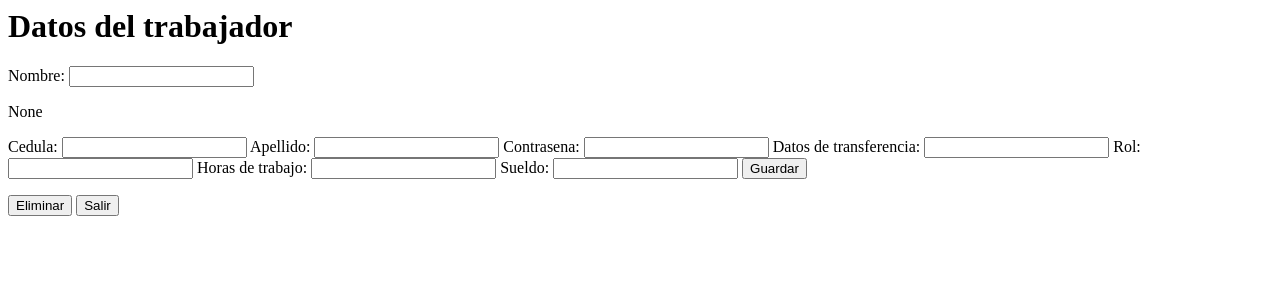
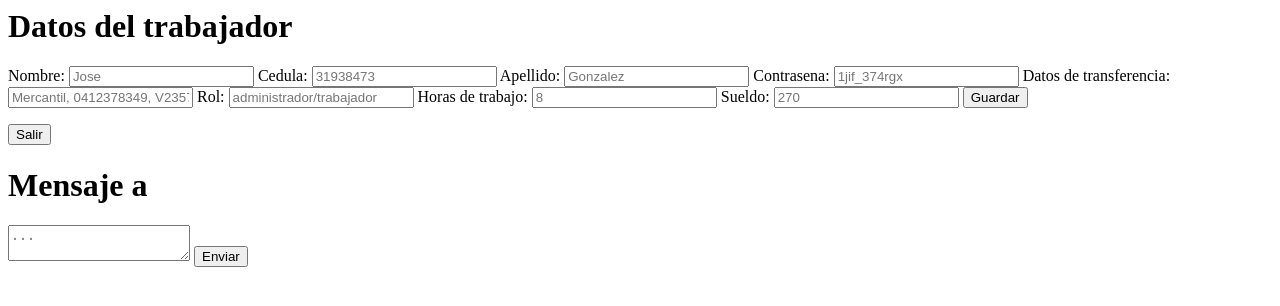
Before and after one commit to paticow/bd_proyecto_final, a Flask app: page /perfil/1/1 in a window 1280 px wide. Shown: the top 306 px of the page. Run offline with Flask 3, Linux system fonts and the light colour scheme; the visitor is signed in with stand-in values (Sample User, id 1); data comes from the database, SQL or seed files in the repository.

Commit message:
edicion de perfil, seleccion de botones de la vista perfil, creacion de mensajes, habilitados

```diff
--- a/main.py
+++ b/main.py
@@ -26,7 +26,10 @@ def trabajador():
 @app.route('/perfil/<modo>/<cedula>')
 #modo: administrador, trabajador, eliminar, crear
 def perfil(modo, cedula):
-    user = getTrabajador(session['cedula']) if modo != "eliminar" else cedula
+    user = []
+    if modo == "administrador" or modo == "trabajador" : user = getTrabajador(session['cedula'])
+    if modo == "eliminar" : user = getTrabajador(cedula)
+    if modo == "crear" : user = []
     return render_template('perfil.html', modo=modo, user=user)
 
 @app.route('/mensaje/<modo>')
@@ -47,6 +50,7 @@ def login():
         usuario = cursor.fetchone()
         session['cedula'] = usuario[0]
         session['rol'] = usuario[4]
+        setUserStatus(session['cedula'], 1)
         return redirect(url_for('home'))
     else:
         return redirect(url_for('index'))
@@ -66,15 +70,21 @@ def createUser():
 def modifyUser():
     if request.method == 'POST':
         cursor = connection.cursor()
-        print(trabajador)
-        sql_administrador = "UPDATE trabajador SET nombre=%s, apellido=%s, cedula=%s, datos_transferencia=%s, rol=%s, horas=%s WHERE cedula=%s"
-        sql_trabajador = "UPDATE trabajador SET nombre=%s, apellido=%s, cedula=%s, datos_transferencia=%s WHERE cedula=%s"
-        if session['rol'] == 'administrador':
-            cursor.execute(sql_administrador, [request.form['nombre'], request.form['apellido'], request.form['cedula'], request.form['datos_transferencia'], request.form['rol'], request.form['horas'], request.form['cedula']])
-        else:
-            cursor.execute(sql_administrador, [request.form['nombre'], request.form['apellido'], request.form['cedula'], request.form['datos_transferencia'], request.form['cedula']])
+        print(request.form)
+        sql = "UPDATE trabajador SET nombre=%s, apellido=%s, cedula=%s, datos_transferencia=%s, rol=%s, horas=%s WHERE cedula=%s"
+        cursor.execute(sql, [request.form['nombre'], request.form['apellido'], request.form['cedula'], request.form['datos_transferencia'], request.form['rol'], request.form['horas'], request.form['cedula']])
+        session['nombre'] = request.form['nombre']
+        connection.commit()
+        return redirect(url_for('home'))
+    else:
+        pass
 
-        session['nombre'] = request.form['nombre']
+@app.route('/sendMessage', methods=['GET', 'POST'])
+def sendMessage():
+    if request.method == 'POST':
+        cursor = connection.cursor()
+        sql = "INSERT INTO mensaje (fk_administrador, fk_trabajador, contenido, leido) VALUES (%s, %s, %s, %s)"
+        cursor.execute(sql, [session['cedula'], request.form['cedula'], request.form['contenido'], 0])
         connection.commit()
         return redirect(url_for('home'))
     else:
@@ -82,6 +92,7 @@ def modifyUser():
 
 @app.route('/logout')
 def logout():
+    setUserStatus(session['cedula'], 0)
     session.pop('nombre', None)
     session.pop('contrasena', None)
     session.pop('rol', None)
@@ -107,5 +118,11 @@ def getTrabajador(cedula):
     cursor.execute(sql, [cedula])
     return cursor.fetchone()
 
+def setUserStatus(cedula, estado):
+    cursor = connection.cursor()
+    sql = "UPDATE trabajador SET estado=%s WHERE cedula=%s"
+    cursor.execute(sql, [estado, session['cedula']])
+    connection.commit()
+
 if __name__ == '__main__':
     app.run(debug=True)
--- a/templates/administrador.html
+++ b/templates/administrador.html
@@ -36,9 +36,6 @@
 					<div class="button-container">
 						<a href="perfil/eliminar/{{trabajador[0]}}"><button>+</button></a>
 					</div>
-					<div class="button-container">
-						<a href="mensaje/escribir"><button>Mensaje</button></a>
-					</div>
 				</div>
 				{% endfor %}
 			</div>
--- a/templates/perfil.html
+++ b/templates/perfil.html
@@ -4,34 +4,56 @@
 		<form action={{"/createUser" if modo == "crear" else "/modifyUser"}} method="POST">
 			<H1>Datos del trabajador</H1>
 			<label for="nombre">Nombre:</label>
-			<input type="text" name="nombre" id="nombre" value="{{user[1]}}" />
-			<p>{{user}}</p>
+			<input placeholder="Jose" type="text" name="nombre" id="nombre" value="{{user[1]}}" />
 
 			<label for="cedula">Cedula:</label>
-			<input type="text" name="cedula" id="cedula" value="{{user[0]}}" />
+			<input placeholder="31938473" type="text" name="cedula" id="cedula" value="{{user[0]}}" />
 
 			<label for="apellido">Apellido:</label>
-			<input type="text" name="apellido" id="apellido" value="{{user[2]}}" />
+			<input placeholder="Gonzalez" type="text" name="apellido" id="apellido" value="{{user[2]}}" />
 
 			<label for="contrasena">Contrasena:</label>
-			<input type="text" name="contrasena" id="contrasena" value="{{user[3]}}" />
+			<input placeholder="1jif_374rgx" type="text" name="contrasena" id="contrasena" value="{{user[3]}}" />
 
 			<label for="datos_transferencia">Datos de transferencia:</label>
-			<input type="text" name="datos_transferencia" id="datos_transferencia" value="{{user[7]}}" />
+			<input placeholder="Mercantil, 0412378349, V23578455" type="text" name="datos_transferencia" id="datos_transferencia" value="{{user[7]}}" />
 
+			{% if modo == "trabajador" %}
 			<label for="rol">Rol:</label>
-			<input type="text" name="rol" id="rol" value="{{user[4]}}" />
+			<input placeholder="administrador/trabajador" readonly type="text" name="rol" id="rol" value="{{user[4]}}" />
 
 			<label for="horas">Horas de trabajo:</label>
-			<input type="number" name="horas" id="horas" value="{{user[5]}}" />
+			<input placeholder="8" readonly type="number" name="horas" id="horas" value="{{user[5]}}" />
 
 			<label for="Sueldo">Sueldo:</label>
-			<input type="number" name="sueldo" id="rol" min="0" value="{{user[6]}}" />
+			<input placeholder="270" readonly type="number" name="sueldo" id="rol" min="0" value="{{user[6]}}" />
+			{% else %}
+			<label for="rol">Rol:</label>
+			<input placeholder="administrador/trabajador" type="text" name="rol" id="rol" value="{{user[4]}}" />
+
+			<label for="horas">Horas de trabajo:</label>
+			<input placeholder="8" type="number" name="horas" id="horas" value="{{user[5]}}" />
+
+			<label for="Sueldo">Sueldo:</label>
+			<input placeholder="270" type="number" name="sueldo" id="rol" min="0" value="{{user[6]}}" />
+
+			{% endif %}
+
+
 			<a><Button>Guardar</Button></a>
 		</form>
-			<div>
-				<a><Button>Eliminar</Button></a>
-				<a><Button>Salir</Button></a>
-			</div>
+		<div>
+			{% if modo == "eliminar" %}
+			<a><Button>Eliminar</Button></a>
+			{% endif %}
+			<a href="/home"><Button>Salir</Button></a>
+		</div>
+
+		<form action="/sendMessage" method="POST">
+			<h1>Mensaje a {{user[1]}} {{user[2]}}</h1>
+			<textarea name="contenido" id="content" placeholder="..."></textarea>
+			<input name="cedula" value="{{user[0]}}" type="hidden" />
+			<input type="submit" value="Enviar" />
+		</form>
 	</body>
 </html>
--- a/templates/trabajador.html
+++ b/templates/trabajador.html
@@ -5,7 +5,7 @@
 			<div if="top-container">
 				<div id="informacion">
 					<h1>NAILONG.INC</h1>
-					<H2>Bienvenido de vuelta Gilberto</H2>
+					<H2>Bienvenido de vuelta {{nombre}}</H2>
 					<H2>Trabajador</H2>
 					<div class="agregar-btn">
 						<a href="/perfil/trabajador/Gilberto"><button>Editar perfil +</button></a>
```
